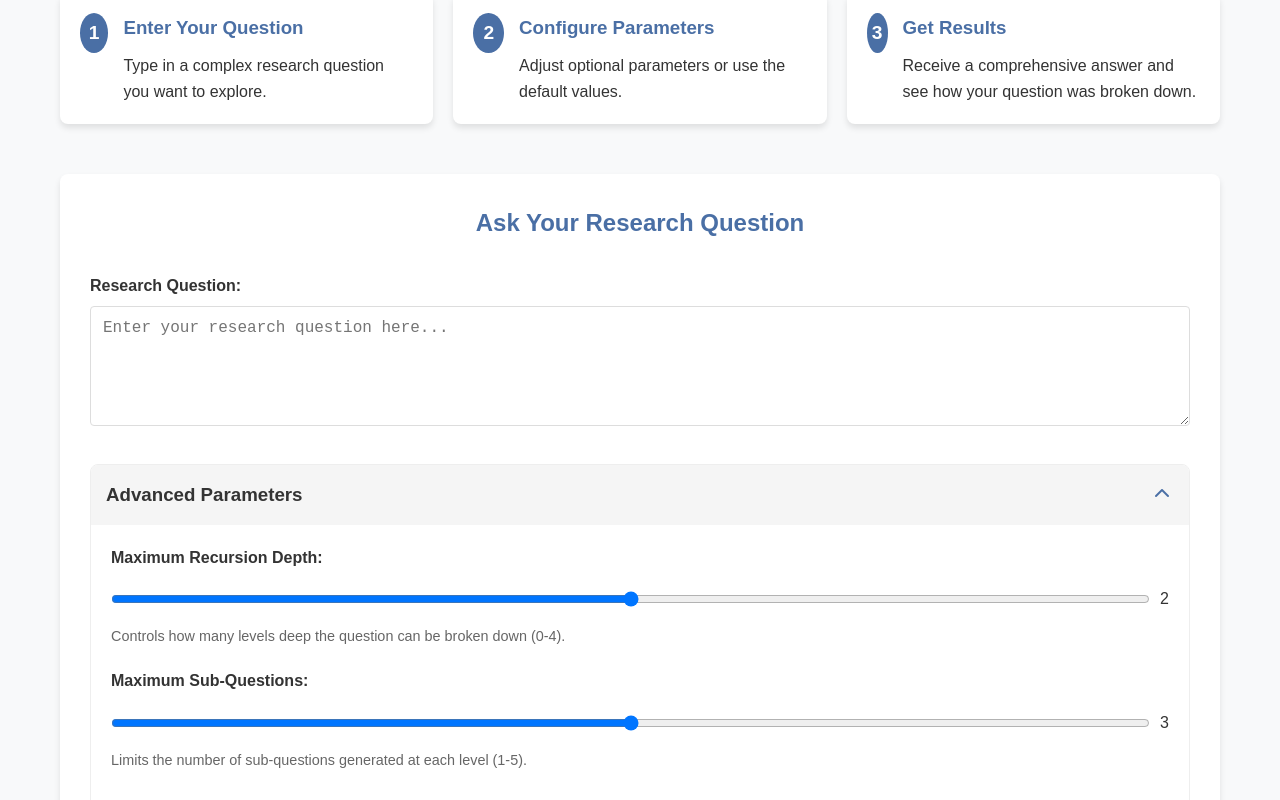
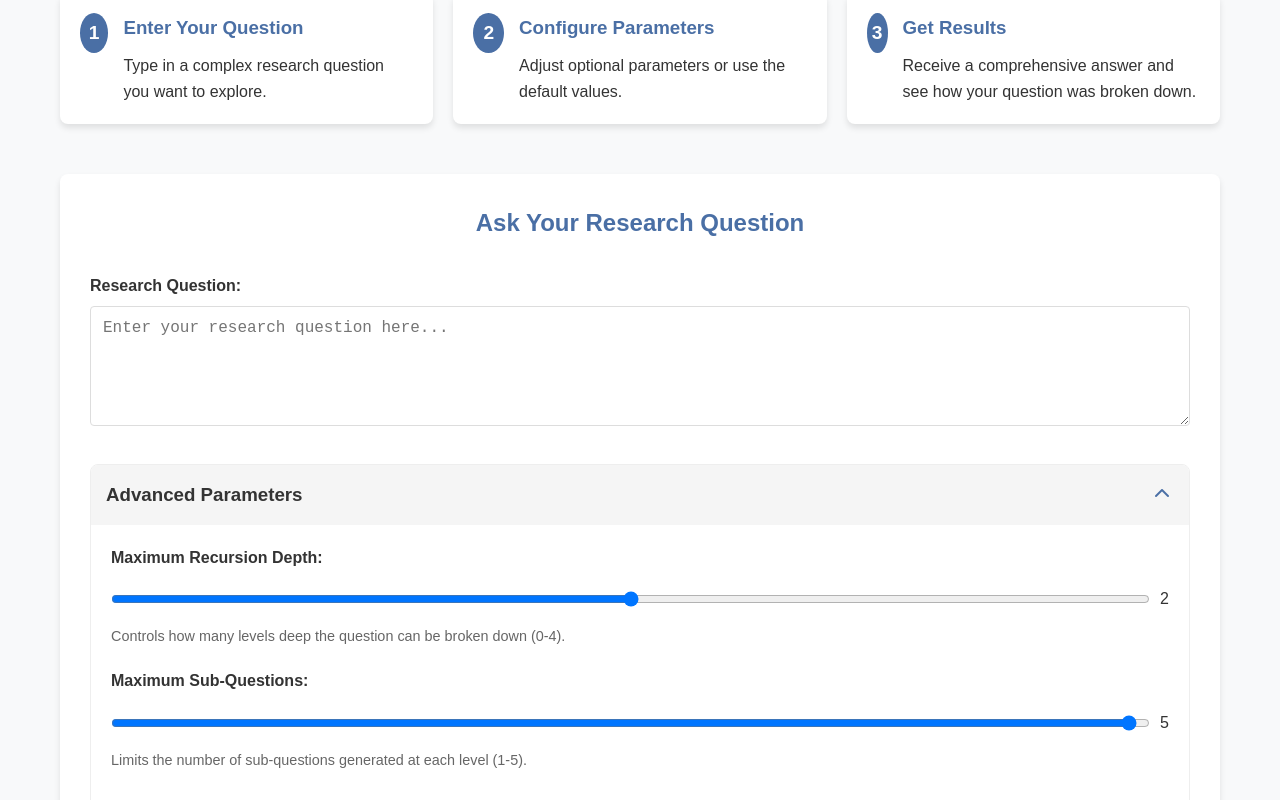
Before and after one commit to jam3gw/deep-research-assistant, a plain HTML site: page website/index.html in a window 1280 px wide. Both pictures are taken after a click on the button 1162 px from the left and 829 px from the top of the page. Shown: the part 335-1135 px from the top of the page. Drawn offline with nearby package versions, Linux system fonts and the light colour scheme.

Commit message:
set default max sub questions to 5

```diff
--- a/website/index.html
+++ b/website/index.html
@@ -77,8 +77,8 @@
                                 <div class="form-group">
                                     <label for="sub-questions">Maximum Sub-Questions:</label>
                                     <div class="parameter-input">
-                                        <input type="range" id="sub-questions" min="1" max="5" value="3">
-                                        <span id="sub-questions-value">3</span>
+                                        <input type="range" id="sub-questions" min="1" max="5" value="5">
+                                        <span id="sub-questions-value">5</span>
                                     </div>
                                     <p class="parameter-description">Limits the number of sub-questions generated at
                                         each level (1-5).</p>
```
